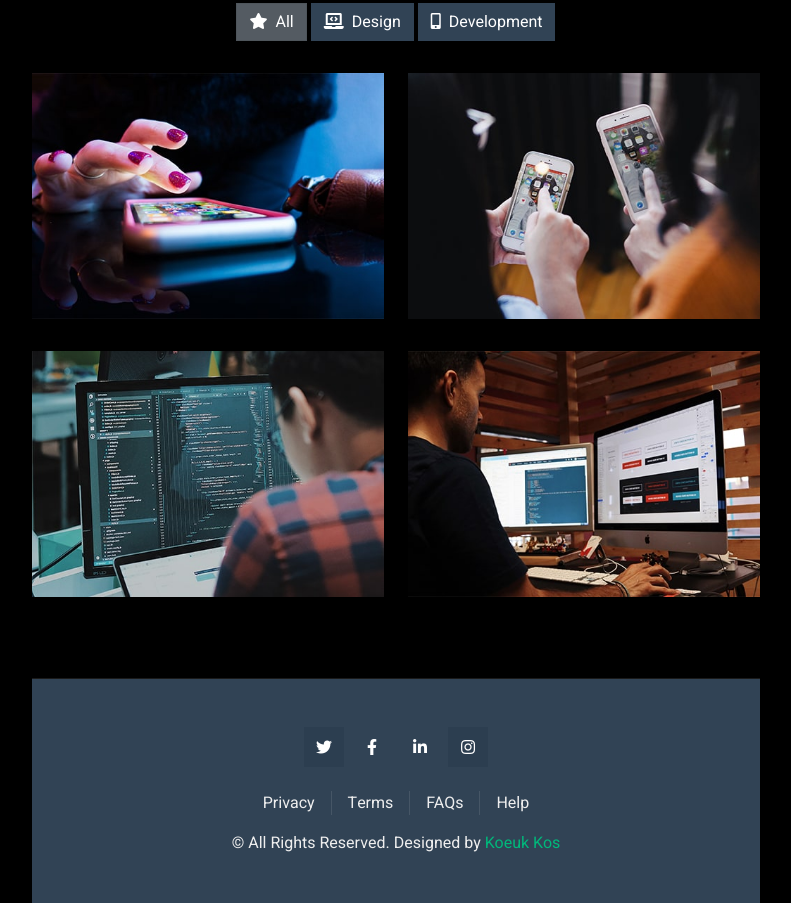
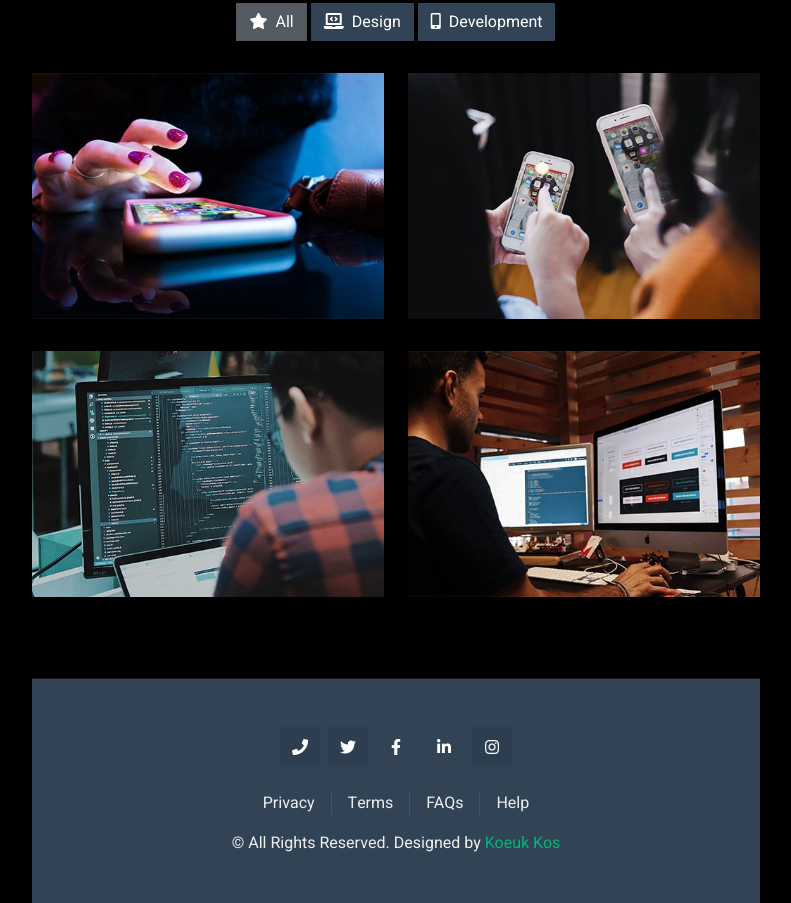
Before and after one commit to koeuk/koeuk-popfolio, a plain HTML site: page index.html in a window 1280 px wide. Shown: the part 2836-3739 px from the top of the page, without its empty margins (438-1229 px from the left). Drawn offline with nearby package versions, Linux system fonts and the light colour scheme.

Commit message:
add icon call

```diff
--- a/index.html
+++ b/index.html
@@ -10,6 +10,7 @@
 
         <!-- Favicon -->
         <link href="img/favicon.ico" rel="icon">
+        <link rel="stylesheet" href="https://cdnjs.cloudflare.com/ajax/libs/font-awesome/6.0.0-beta3/css/all.min.css">
         <link rel="stylesheet" href="https://cdnjs.cloudflare.com/ajax/libs/font-awesome/6.0.0-beta3/css/all.min.css">
         <!-- Include Bootstrap CSS (optional, for mx-auto and mb-4 classes) -->
         <link rel="stylesheet" href="https://stackpath.bootstrapcdn.com/bootstrap/4.5.2/css/bootstrap.min.css">
@@ -651,7 +652,10 @@
                     <section class="wow fadeIn" id="contactMe" data-wow-delay="0.01s">
                         <div class="bg-secondary text-light text-center p-5"  id="contactMee">
                             <div class="d-flex justify-content-center mb-4">
-                                <a class="btn btn-dark btn-square mx-1" href="#"><i class="fab fa-twitter"></i></a>
+                                <a class="btn btn-dark btn-square mx-1" href="tel:0973329218"><i class="fas fa-phone"></i></a>
+
+
+                                <a class="btn btn-dark btn-square mx-1" href="0973329218"><i class="fab fa-twitter"></i></a>
                                 <a class="btn btn-secondary btn-square mx-1" href="https://web.facebook.com/?ref=homescreenpwa"><i class="fab fa-facebook-f"></i></a>
                                 <a class="btn btn-secondary btn-square mx-1" href="https://www.linkedin.com/in/koeuk-kos-130482299/"><i class="fab fa-linkedin-in"></i></a>
                                 <a class="btn btn-dark btn-square mx-1" href="#"><i class="fab fa-instagram"></i></a>
@@ -679,6 +683,7 @@
         <!-- JavaScript Libraries -->
         <script src="https://code.jquery.com/jquery-3.4.1.min.js"></script>
         <script src="https://stackpath.bootstrapcdn.com/bootstrap/4.4.1/js/bootstrap.bundle.min.js"></script>
+
         <script src="lib/wow/wow.min.js"></script>
         <script src="lib/typed/typed.min.js"></script>
         <script src="lib/easing/easing.min.js"></script>
```
Also changed, not shown: 2 other files.
